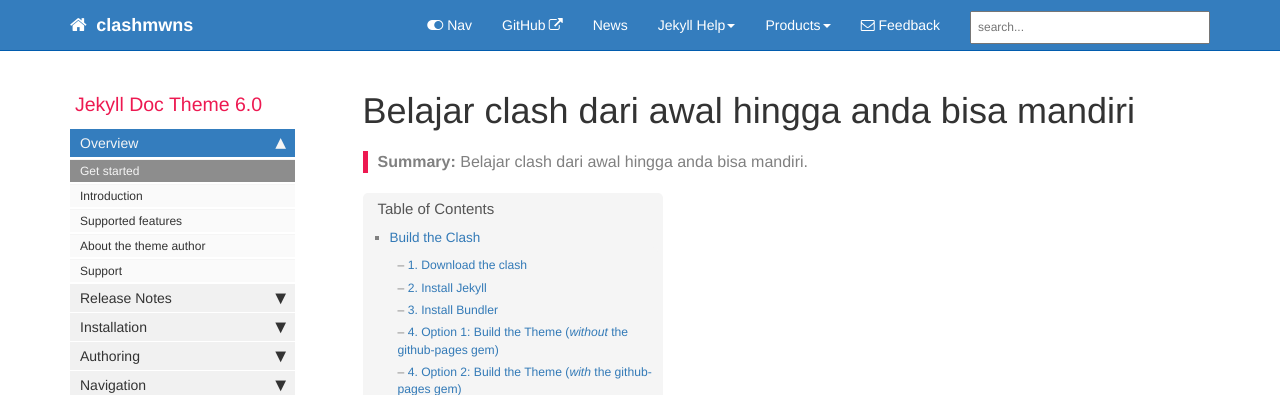
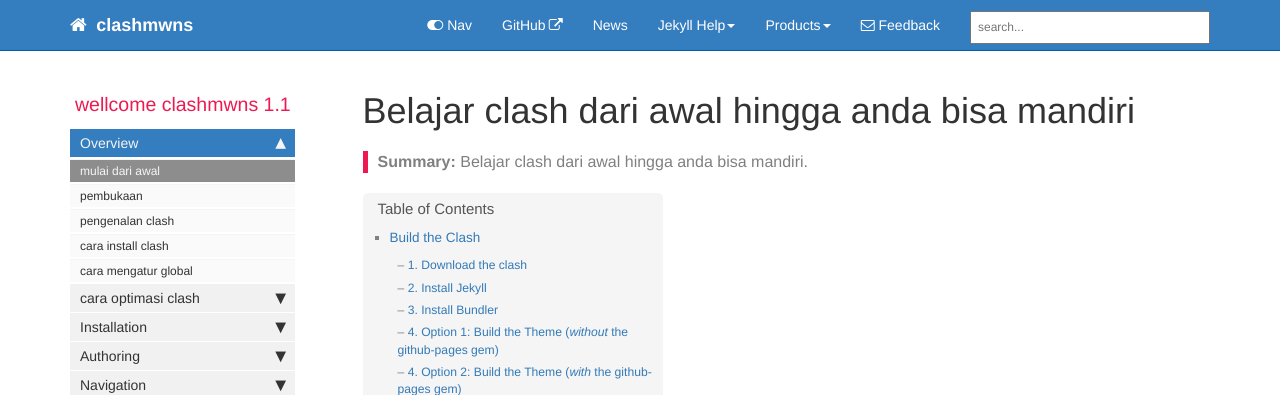
Before and after one commit to mwnsofficial/clashmwns, a Jekyll site: the page built from index.md, in a window 1280 px wide. Shown: the top 395 px of the page. Built offline with Jekyll 4.4.1, drawn with Linux system fonts in a browser that asks for light colours; comment, search, counter and statistics services are not loaded.

Commit message:
Update mydoc_sidebar.yml

```diff
--- a/_data/sidebars/mydoc_sidebar.yml
+++ b/_data/sidebars/mydoc_sidebar.yml
@@ -2,8 +2,8 @@
 
 entries:
 - title: sidebar
-  product: Jekyll Doc Theme
-  version: 6.0
+  product: wellcome clashmwns
+  version: 1.1
   folders:
 
   - title:
@@ -23,28 +23,28 @@ entries:
     output: web, pdf
     folderitems:
 
-    - title: Get started
+    - title: mulai dari awal
       url: /index.html
       output: web, pdf
       type: homepage
 
-    - title: Introduction
+    - title: pembukaan
       url: /mydoc_introduction.html
       output: web, pdf
 
-    - title: Supported features
+    - title: pengenalan clash
       url: /mydoc_supported_features.html
       output: web, pdf
 
-    - title: About the theme author
+    - title: cara install clash
       url: /mydoc_about.html
       output: web, pdf
 
-    - title: Support
+    - title: cara mengatur global
       url: /mydoc_support.html
       output: web, pdf
 
-  - title: Release Notes
+  - title: cara optimasi clash
     output: web, pdf
     folderitems:
 
```
